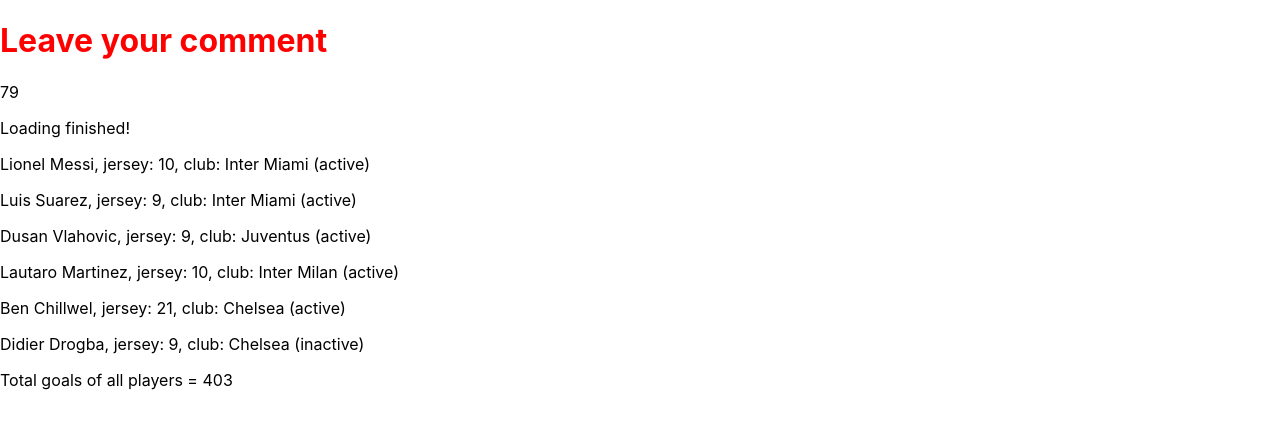
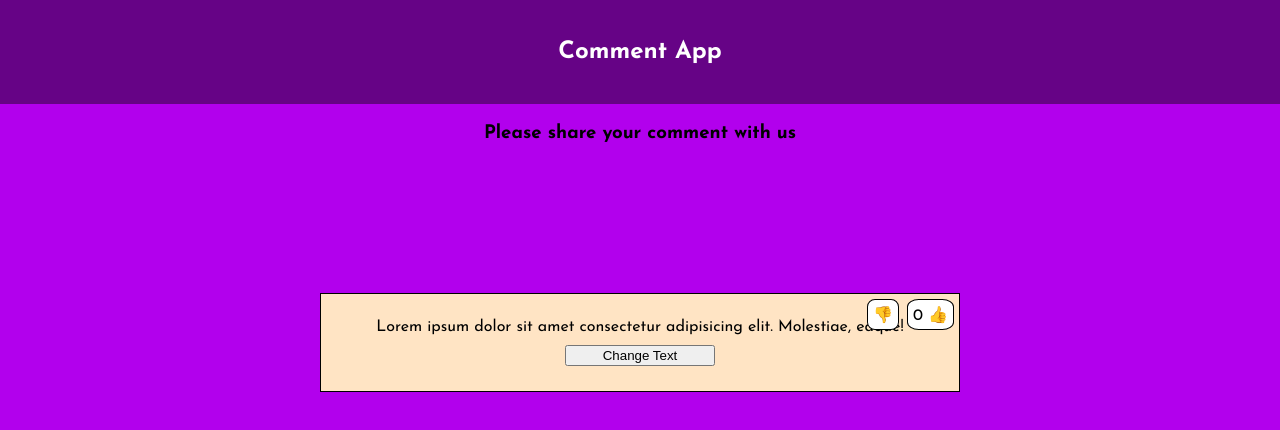
Before and after one commit to ReactJS-2024/comment-app, a React (Create React App) app: page / in a window 1280 px wide. Shown: the top 430 px of the page. Built offline with nearby package versions, Linux system fonts and the light colour scheme.

Commit message:
2. cas - Components, Props and States intro

```diff
--- a/src/App.css
+++ b/src/App.css
@@ -1,7 +1,54 @@
-h1 {
-  color: red;
+.container {
+  margin: 20px auto;
+  text-align: center;
 }
 
-.main-title {
-  font-weight: bolder;
+.header-wrapper {
+  background-color: #660386;
+  padding: 20px;
+  color: white;
 }
+
+.card {
+  display: flex;
+  flex-direction: column;
+  justify-content: center;
+}
+
+.comments {
+  display: flex;
+  justify-content: center;
+  margin-top: 150px;
+}
+
+.card {
+  border: 1px solid black;
+  padding: 25px 50px;
+  width: 50%;
+  position: relative;
+  background-color: bisque;
+}
+
+.card .grade-number {
+  position: absolute;
+  top: 5px;
+  right: 5px;
+  border: 1px solid black;
+  background-color: white;
+  padding: 5px;
+  border-radius: 25%;
+}
+
+.card .dislike {
+  right: 60px;
+}
+
+.card .grade-number:hover {
+  cursor: pointer;
+}
+
+.card .card-btn {
+  margin: 0 auto;
+  margin-top: 10px;
+  width: 150px;
+}
--- a/src/App.js
+++ b/src/App.js
@@ -1,145 +1,19 @@
 import './App.css';
+import CommentItem from './components/CommentItem';
+import Header from './components/Header';
 
 function App() {
-
-  let isLoading = false;
-  const title = 'Leave your comment';
-  const movieComments = [
-    {
-      id: 1,
-      author: 'Marko Markovic',
-      content: 'This is the best movie I have ever seen'
-    },
-    {
-      id: 2,
-      author: 'Petar Petrovic',
-      content: 'I didnt like this movie at all'
-    },
-    {
-      id: 3,
-      author: 'Sara Saric',
-      content: 'Movie is okay.'
-    }
-  ];
-
-  const movieCommentsBlock = (
-    <div className='comments'>
-      <h3> Movie has {movieComments.length} comments. </h3>
-      <ul>
-        {
-          movieComments.map((comment, idx) => {
-            return <li key={comment.id}>
-              {comment.author} says: <br/>
-              {comment.content}
-            </li>
-          })
-        }
-      </ul>
-    </div>
-  );
-
-  const players = [
-    {
-      id: 100,
-      name: 'Lionel Messi',
-      club: 'Inter Miami',
-      jersey: 10,
-      isActive: true,
-      goalsScored: 43
-    },
-    {
-      id: 101,
-      name: 'Luis Suarez',
-      club: 'Inter Miami',
-      jersey: 9,
-      isActive: true,
-      goalsScored: 48
-    },
-    {
-      id: 200,
-      name: 'Dusan Vlahovic',
-      club: 'Juventus',
-      jersey: 9,
-      isActive: true,
-      goalsScored: 34
-    },
-    {
-      id: 201,
-      name: 'Lautaro Martinez',
-      club: 'Inter Milan',
-      jersey: 10,
-      isActive: true,
-      goalsScored: 41
-    },
-    {
-      id: 300,
-      name: 'Ben Chillwel',
-      club: 'Chelsea',
-      jersey: 21,
-      isActive: true,
-      goalsScored: 7
-    },
-    {
-      id: 301,
-      name: 'Didier Drogba',
-      club: 'Chelsea',
-      jersey: 9,
-      isActive: false,
-      goalsScored: 230
-    }
-  ];
-
-  const totalGoals = players.reduce((acc, player) => acc + player.goalsScored, 0);
-
   return (
-    // <>  </>  - je otvoreno - zatvoreni fragment
-    // Za davanje klasa HTML elementima MORAMO koristiti className atribut (umesto class kako smo ranije radili)
     <>
-      <h1 className='main-title'>
-        {title}
-      </h1>
-      <p>
-        {Math.floor(Math.random() * 100)}
-      </p>
-      <p>{isLoading ? 'Still loading...' : 'Loading finished!'}</p>
-      {/* 1. slucaj jeste ako ispisujemo jedan ili drugi sadrzaj u odnosu na logicki uslov postavljen (isLoading u ovom slucaju) */}
-      {/* {
-        isLoading ? (
-          <p>Still loading movie comments...</p>
-        ) : (
-          <div className='comments'>
-            <h3> Movie has {movieComments.length} comments. </h3>
-            <ul>
-              {
-                movieComments.map((comment, idx) => {
-                  return <li key={comment.id}>
-                    {comment.author} says: <br/>
-                    {comment.content}
-                  </li>
-                })
-              }
-            </ul>
-          </div>
-        )
-      } */}
-
-      {/* 2. slucaj jeste da ako je logicki uslov zadovljen prikazujemo konkretan blok HTML koda koji hocemo da vidimo, u suprotnom ne prikazujemo nista */}
-      {/* {
-        !isLoading && movieCommentsBlock
-      } */}
-
-      {/* Domaci */}
-      {
-        players.length > 0 &&
-          players.map(p => {
-            return <p>{p.name}, jersey: {p.jersey}, club: {p.club} ({p.isActive ? 'active' : 'inactive'})</p>
-          })
-      }
-      <p>
-        Total goals of all players = {totalGoals}
-      </p>
+      <Header headerText='Comment App' />
+      <div className='container'>
+        <h3>Please share your comment with us</h3>
+        <div className='comments'>
+          <CommentItem />
+        </div>
+      </div>
     </>
-  );
+  )
 }
 
 export default App;
--- /dev/null
+++ b/src/components/CommentItem.jsx
@@ -0,0 +1,38 @@
+import { useState } from "react"
+
+function CommentItem() {
+    const [rating, setRating] = useState(0);
+    const [text, setText] = useState('Lorem ipsum dolor sit amet consectetur adipisicing elit. Molestiae, eaque!');
+
+    const likeComment = () => {
+        // ! STATE-ovi su imutabilni sto znaci da za njihovo menjanje morate koristiti SET-ere, tj ne mozete direktno njih menjati (npr. rating = 5)
+        setRating((prevVal) => {
+            return prevVal + 1;
+        });
+    }
+
+    const dislikeComment = () => {
+        setRating((prevVal) => {
+            return prevVal - 1;
+        });
+    }
+
+    const modifyText = () => {
+        setText('Existing comment has been changed to this value.');
+    }
+
+    return (
+        <div className="card">
+            <div className="grade-number">{rating} <span onClick={likeComment}>👍</span></div>
+            <div className="grade-number dislike"><span onClick={dislikeComment}>👎</span></div>
+            <div className="grade-text">
+                <p>{text}</p>
+            </div>
+            <button className="card-btn" onClick={modifyText}>
+                Change Text
+            </button>
+        </div>
+    )
+}
+
+export default CommentItem
--- /dev/null
+++ b/src/components/Header.jsx
@@ -0,0 +1,21 @@
+import PropTypes from 'prop-types';
+
+function Header(props) {
+    return (
+        <header className='header-wrapper'>
+            <div className="container">
+                <h2>{props.headerText}</h2>
+            </div>
+        </header>
+    )
+}
+
+Header.defaultProps = {
+    headerText: 'Default Comment App Title'
+}
+
+Header.propTypes = {
+    headerText: PropTypes.string
+}
+
+export default Header
--- a/src/index.css
+++ b/src/index.css
@@ -1,13 +1,11 @@
-body {
+@import url('https://fonts.googleapis.com/css2?family=Josefin+Sans:ital,wght@0,100..700;1,100..700&display=swap');
+
+* {
+  box-sizing: border-box;
   margin: 0;
-  font-family: -apple-system, BlinkMacSystemFont, 'Segoe UI', 'Roboto', 'Oxygen',
-    'Ubuntu', 'Cantarell', 'Fira Sans', 'Droid Sans', 'Helvetica Neue',
-    sans-serif;
-  -webkit-font-smoothing: antialiased;
-  -moz-osx-font-smoothing: grayscale;
 }
 
-code {
-  font-family: source-code-pro, Menlo, Monaco, Consolas, 'Courier New',
-    monospace;
+body {
+  font-family: 'Josefin Sans', sans-serif;
+  background-color: #B200ED;
 }
```
Also changed, not shown: src/mockData/CommentsMockData.js (added, +19 -0 lines).
